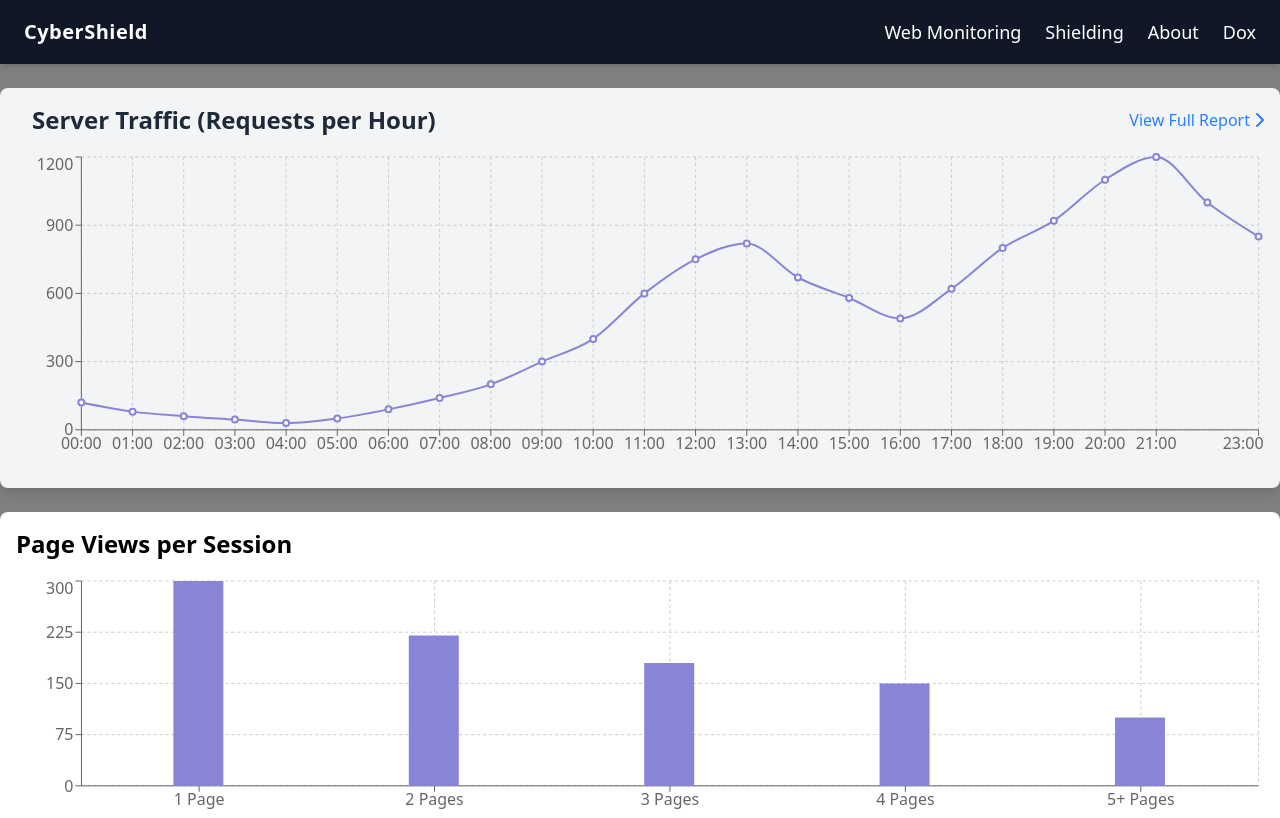
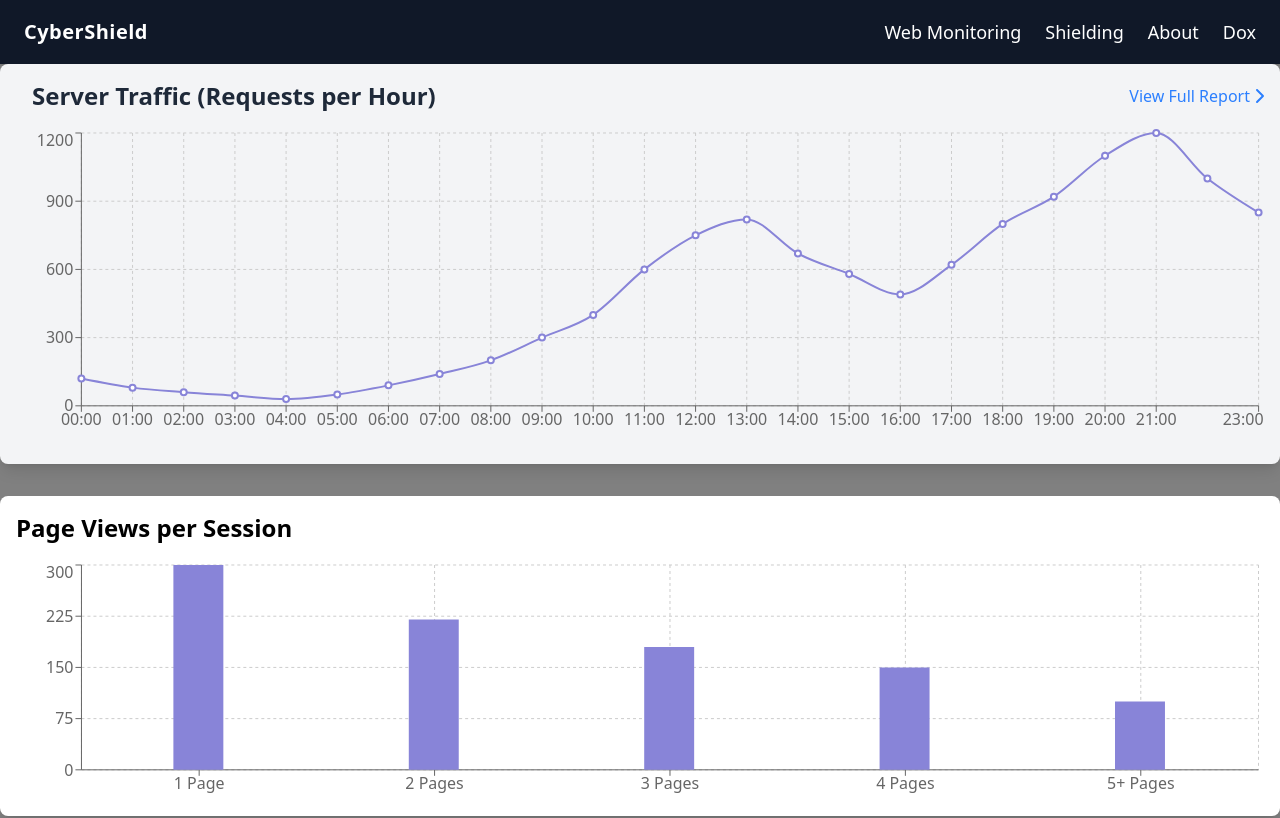
Before and after one commit to The-Harsh-Kaushal/Web_monitoring_hacking_alerts, a React (Vite) app in the folder frontend/: page /full-traffic-report in a window 1280 px wide. Shown: the top 818 px of the page. Built offline with nearby package versions, Linux system fonts and the light colour scheme.

Commit message:
some modifications

```diff
--- a/frontend/components/ServerTrafficGraph.jsx
+++ b/frontend/components/ServerTrafficGraph.jsx
@@ -40,7 +40,7 @@ const ServerTrafficGraph = ({ data }) => {
   }, [data]);
 
   return (
-    <div className="w-full box_shadow_1 h-100 bg-gray-100 p-4 rounded-lg shadow-lg mt-6 mb-6">
+    <div className="w-full box_shadow_1 h-100 bg-gray-100 p-4 rounded-lg shadow-lg ">
       {/* Heading and Link Container */}
       <div className="flex justify-between items-center mb-4">
         <h2 className="text-2xl font-semibold text-gray-800 ml-4">
--- a/frontend/src/pages/WebMon.jsx
+++ b/frontend/src/pages/WebMon.jsx
@@ -10,7 +10,7 @@ const WebMon = () => {
   return (
     <div>
         <Navbar/>
-        <div>
+        <div className='flex flex-col gap-8'>
           <ServerTrafficGraph/>
           <PageViewsPerSession/>
           <SessionDuration/>
```
